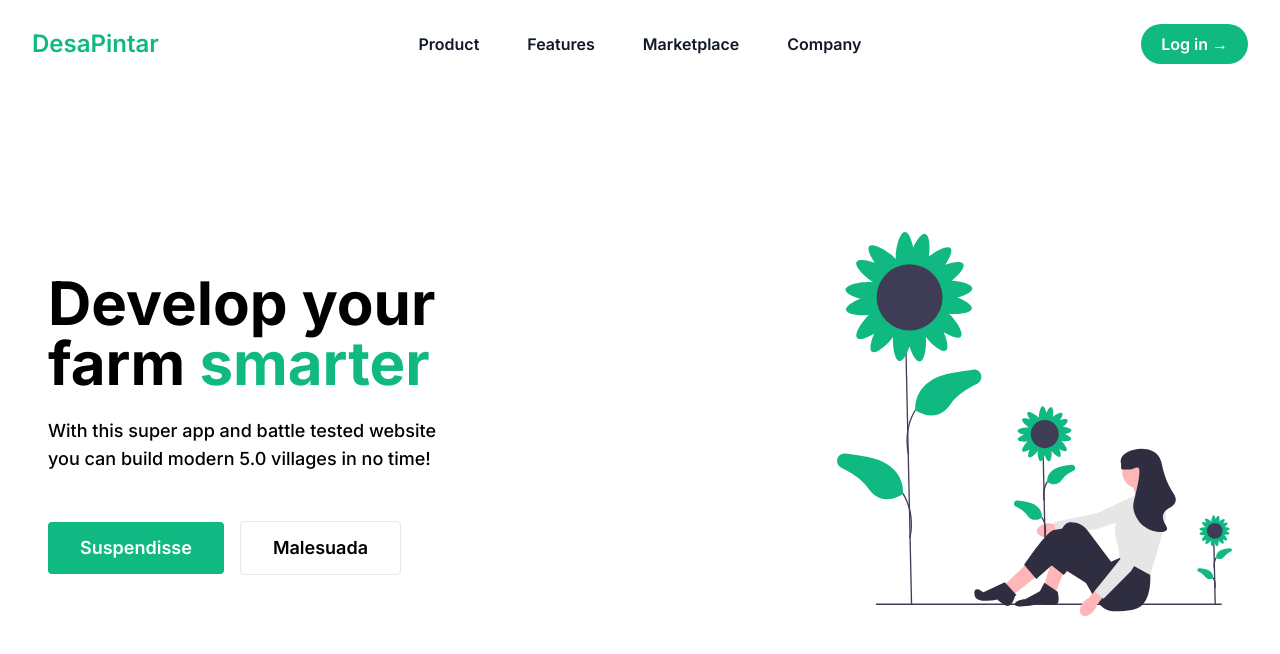
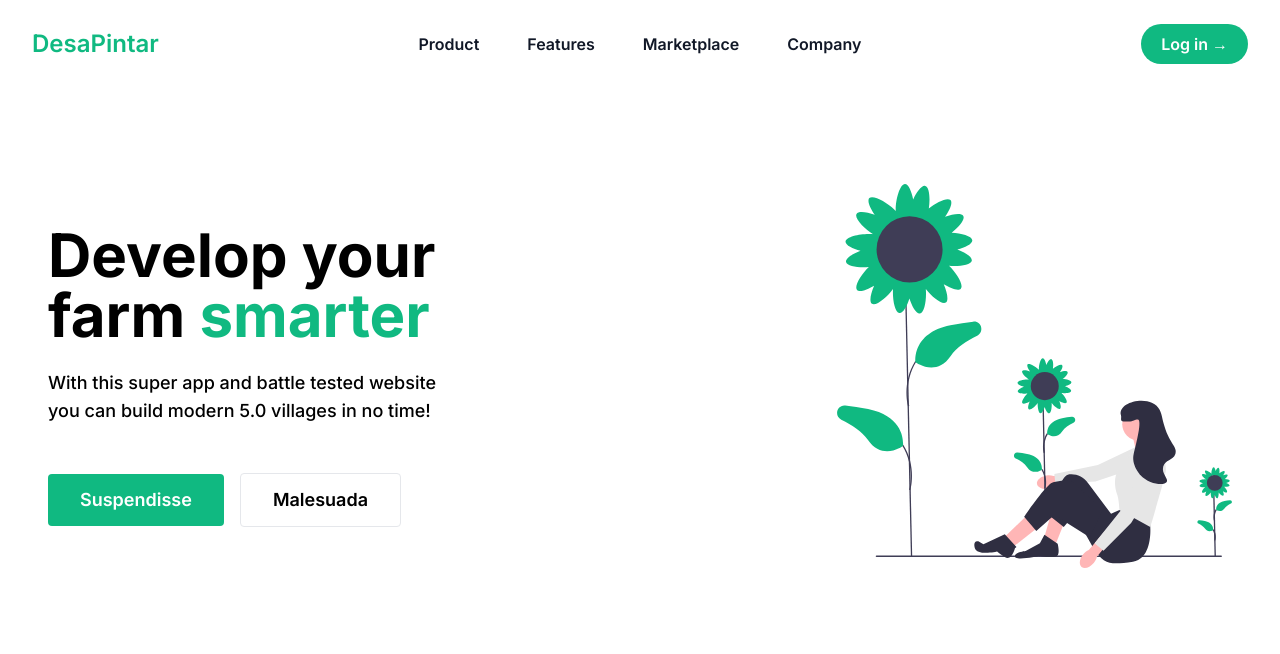
Before and after one commit to farhanzipp/desa-pintar, a React (Vite) app: page / in a window 1280 px wide. Shown: the top 654 px of the page. Built offline with nearby package versions, Linux system fonts and the light colour scheme.

Commit message:
fix hero padding top

```diff
--- a/src/components/Hero.jsx
+++ b/src/components/Hero.jsx
@@ -5,7 +5,7 @@ const Hero = () => {
   return (
     <div>
       <section>
-        <div className="container flex flex-col justify-center p-6 mx-auto xs:py-20 sm:py-20 lg:pb-28 lg:pt-36 lg:flex-row lg:justify-between">
+        <div className="container flex flex-col justify-center p-6 mx-auto xs:py-20 sm:py-20 lg:pb-24 lg:pt-24 lg:flex-row lg:justify-between">
           <div className="flex flex-col justify-center p-6 text-center rounded-sm lg:max-w-md xl:max-w-lg lg:text-left">
             <h1 className="text-5xl font-bold sm:text-6xl">Develop your
               <br />
```
